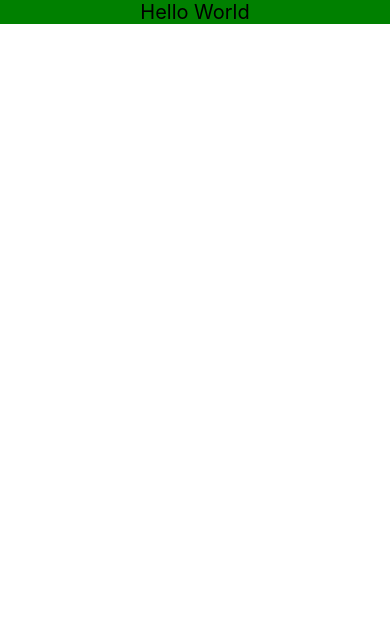
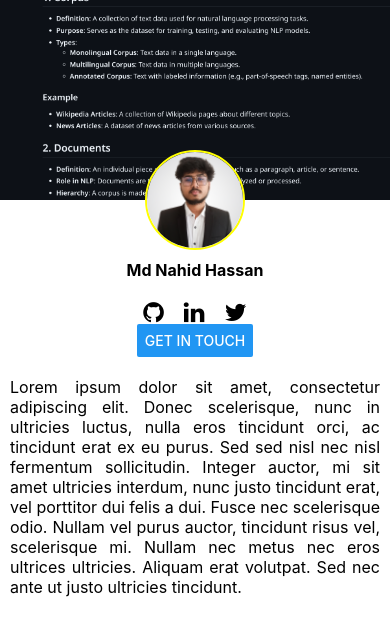
Before and after one commit to NAHID12105080/1.expo-start, a React Native app: screen / in a window 390 px wide. Shown: the top 636 px of the page. Built offline with nearby package versions, Linux system fonts and the light colour scheme.

Commit message:
added react-safe-area-context to protect the content

```diff
--- a/App.js
+++ b/App.js
@@ -1,4 +1,5 @@
 import { StatusBar } from "expo-status-bar";
+import React from "react";
 import {
   StyleSheet,
   Text,
@@ -6,10 +7,10 @@ import {
   ScrollView,
   Button,
   Linking,
-  SafeAreaView,
+  Image,
 } from "react-native";
-import { Image } from "react-native";
-import { FontAwesome6 } from "@expo/vector-icons";
+import { FontAwesome } from "@expo/vector-icons"; // Correct FontAwesome import
+import { SafeAreaProvider, SafeAreaView } from "react-native-safe-area-context";
 
 export default function App() {
   const getInTouch = () => {
@@ -17,98 +18,110 @@ export default function App() {
   };
 
   return (
-    <SafeAreaView style={{ backgroundColor: "black" }}>
-      <View
-        style={{
-          backgroundColor: "green",
-          height: "100%",
-          alignItems: "center",
-        }}
-      >
-        <Text style={{ color: "black", fontSize: 20 }}>Hello World</Text>
-      </View>
-    </SafeAreaView>
-
-    // <View style={styles.container}>
-    //   <Image
-    //     source={require("./assets/nlp1.png")}
-    //     style={{ width: "100%", height: 200 }}
-    //   />
-
-    //   <Image
-    //     source={require("./assets/nahid.png")}
-    //     style={{
-    //       width: 100,
-    //       height: 100,
-    //       borderRadius: 50,
-    //       marginTop: -50,
-    //       borderWidth: 2,
-    //       borderColor: "yellow",
-    //       shadowColor: "black",
-    //       shadowOffset: { width: 0, height: 2 },
-    //       shadowOpacity: 0.5,
-    //       shadowRadius: 2,
-    //       elevation: 5,
-    //     }}
-    //   />
-
-    //   <Text style={{ fontSize: 10, fontWeight: "bold" }}>
-    //     Md Nahid Hassan
-    //   </Text>
-
-    //   <View style={{ flexDirection: "row", marginTop: 20 }}>
-    //     <FontAwesome6
-    //       name="github"
-    //       size={24}
-    //       color="black"
-    //       style={{ marginHorizontal: 10 }}
-    //     />
-    //     <FontAwesome6
-    //       name="linkedin"
-    //       size={24}
-    //       color="black"
-    //       style={{ marginHorizontal: 10 }}
-    //     />
-    //     <FontAwesome6
-    //       name="twitter"
-    //       size={24}
-    //       color="black"
-    //       style={{ marginHorizontal: 10 }}
-    //     />
-    //   </View>
-
-    //   <Button title="Get In Touch" onPress={getInTouch} />
-
-    //   {/* <Button title="Click Me" onPress={() => alert("Hello World")} /> */}
-
-    //   <ScrollView>
-    //     <Text style={{ fontSize: 20, margin: 10 }}>
-    //       Lorem ipsum dolor sit amet, consectetur adipiscing elit. Donec
-    //       scelerisque, nunc in ultricies luctus, nulla eros tincidunt orci, ac
-    //       tincidunt erat ex eu purus. Sed sed nisl nec nisl fermentum
-    //       sollicitudin. Integer auctor, mi sit amet ultricies interdum, nunc
-    //       justo tincidunt erat, vel porttitor dui felis a dui. Fusce nec
-    //       scelerisque odio. Nullam vel purus auctor, tincidunt risus vel,
-    //       scelerisque mi. Nullam nec metus nec eros ultrices ultricies.
-    //       Aliquam erat volutpat. Sed nec ante ut justo ultricies tincidunt.
-    //       Nullam pharetra, dui sit amet malesuada sagittis, ante felis congue
-    //       justo, nec ultr ices nunc nisl nec nisl. Nullam nec metus nec eros
-    //       ultrices ultricies. Aliquam erat volutpat. Sed nec ante ut justo
-    //       ultricies tincidunt. Nullam pharetra dui sit amet malesuada
-    //       sagittis, ante felis
-    //     </Text>
-    //   </ScrollView>
-
-    //   <StatusBar style="auto" />
-    // </View>
+    <SafeAreaProvider>
+      <SafeAreaView edges={["bottom"]} style={styles.safeArea}>
+        <View style={styles.container}>
+          {/* Cover Image */}
+          <Image
+            source={require("./assets/nlp1.png")}
+            style={styles.coverImage}
+          />
+          {/* Profile Image */}
+          <Image
+            source={require("./assets/nahid.png")}
+            style={styles.profileImage}
+          />
+          {/* Name */}
+          <Text style={styles.nameText}>Md Nahid Hassan</Text>
+          {/* Social Icons */}
+          <View style={styles.socialIcons}>
+            <FontAwesome
+              name="github"
+              size={24}
+              color="black"
+              style={styles.icon}
+            />
+            <FontAwesome
+              name="linkedin"
+              size={24}
+              color="black"
+              style={styles.icon}
+            />
+            <FontAwesome
+              name="twitter"
+              size={24}
+              color="black"
+              style={styles.icon}
+            />
+          </View>
+          {/* Get In Touch Button */}
+          <Button title="Get In Touch" onPress={getInTouch} />
+          {/* Scrollable Text */}
+          <ScrollView contentContainerStyle={styles.scrollView}>
+            <Text style={styles.scrollText}>
+              Lorem ipsum dolor sit amet, consectetur adipiscing elit. Donec
+              scelerisque, nunc in ultricies luctus, nulla eros tincidunt orci,
+              ac tincidunt erat ex eu purus. Sed sed nisl nec nisl fermentum
+              sollicitudin. Integer auctor, mi sit amet ultricies interdum, nunc
+              justo tincidunt erat, vel porttitor dui felis a dui. Fusce nec
+              scelerisque odio. Nullam vel purus auctor, tincidunt risus vel,
+              scelerisque mi. Nullam nec metus nec eros ultrices ultricies.
+              Aliquam erat volutpat. Sed nec ante ut justo ultricies tincidunt.
+            </Text>
+          </ScrollView>
+          <StatusBar style="auto" />
+        </View>
+      </SafeAreaView>
+    </SafeAreaProvider>
   );
 }
 
 const styles = StyleSheet.create({
+  safeArea: {
+    flex: 1,
+    backgroundColor: "#fff",
+  },
   container: {
     flex: 1,
-    backgroundColor: "#fff",
     alignItems: "center",
-    justifyContent: "center",
+  },
+  coverImage: {
+    width: "100%",
+    height: 200,
+  },
+  profileImage: {
+    width: 100,
+    height: 100,
+    borderRadius: 50,
+    marginTop: -50,
+    borderWidth: 2,
+    borderColor: "yellow",
+    shadowColor: "black",
+    shadowOffset: { width: 0, height: 2 },
+    shadowOpacity: 0.5,
+    shadowRadius: 2,
+    elevation: 5,
+  },
+  nameText: {
+    fontSize: 16,
+    fontWeight: "bold",
+    marginTop: 10,
+    color: "black",
+  },
+  socialIcons: {
+    flexDirection: "row",
+    marginTop: 20,
+  },
+  icon: {
+    marginHorizontal: 10,
+  },
+  scrollView: {
+    paddingHorizontal: 10,
+    paddingVertical: 20,
+  },
+  scrollText: {
+    fontSize: 16,
+    textAlign: "justify",
+    color: "black",
   },
 });
```
Also changed, not shown: assets/nlp2.png (added), assets/nlp3.png (added).
